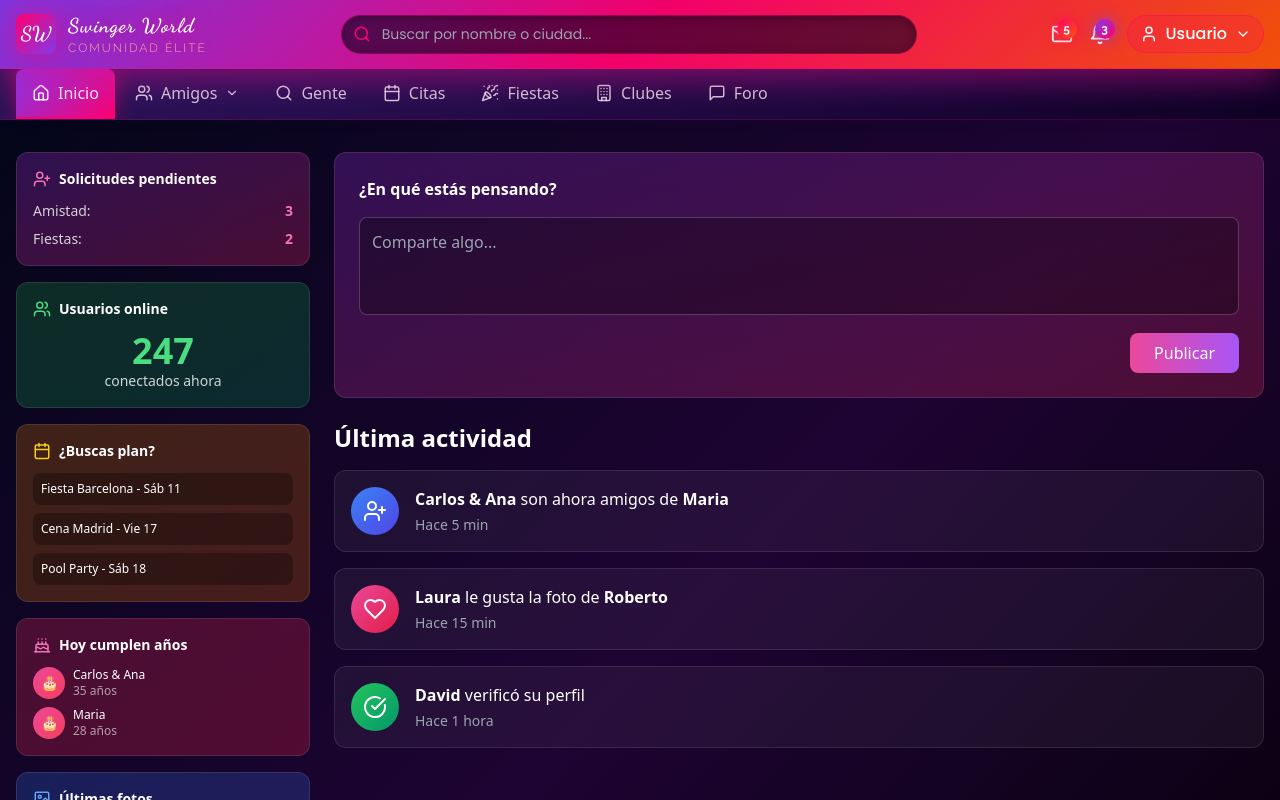
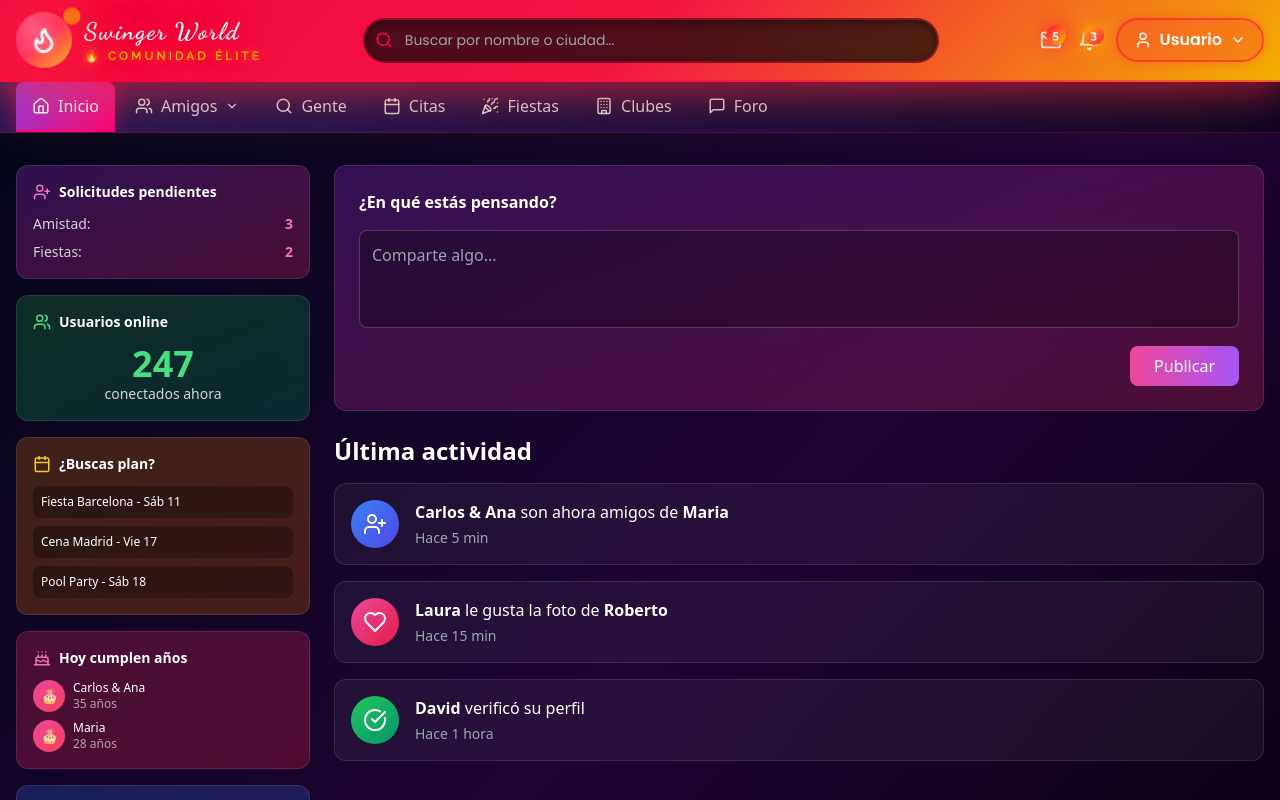
Before and after one commit to swinger79/swingerworldpro, a React (Vite) app: page / in a window 1280 px wide. Shown: the top 800 px of the page. Built offline with nearby package versions, Linux system fonts and the light colour scheme.

Commit message:
🔥 Apply Fire theme + Modern sexy circular logo with flame icon and animations

```diff
--- a/src/components/navigation/TopNavBar.jsx
+++ b/src/components/navigation/TopNavBar.jsx
@@ -1,6 +1,6 @@
 import React, { useState } from 'react';
 import { motion, AnimatePresence } from 'framer-motion';
-import { User, Mail, Bell, Search, ChevronDown, LogOut } from 'lucide-react';
+import { User, Mail, Bell, Search, ChevronDown, LogOut, Flame } from 'lucide-react';
 
 const TopNavBar = ({ currentUser = { name: 'Usuario', notifications: 3, messages: 5 }, onNavigate }) => {
   const [showUserMenu, setShowUserMenu] = useState(false);
@@ -8,80 +8,149 @@ const TopNavBar = ({ currentUser = { name: 'Usuario', notifications: 3, messages
 
   return (
     <div className="sticky top-0 z-50" style={{
-      background: 'linear-gradient(135deg, rgba(131,56,236,0.95) 0%, rgba(255,0,110,0.95) 50%, rgba(251,86,7,0.95) 100%)',
+      background: 'linear-gradient(135deg, rgba(255,8,68,0.95) 0%, rgba(255,23,68,0.95) 50%, rgba(255,184,0,0.95) 100%)',
       backdropFilter: 'blur(20px)',
-      boxShadow: '0 8px 32px rgba(255,0,110,0.4), 0 0 60px rgba(131,56,236,0.3)',
-      borderBottom: '1px solid rgba(255,0,110,0.3)'
+      boxShadow: '0 8px 32px rgba(255,8,68,0.5), 0 0 80px rgba(255,184,0,0.3)',
+      borderBottom: '2px solid rgba(255,8,68,0.4)'
     }}>
       <div className="max-w-7xl mx-auto px-4 py-3 flex items-center justify-between">
         <motion.div
-          whileHover={{ scale: 1.05 }}
+          whileHover={{ scale: 1.08, rotate: [0, -5, 5, 0] }}
+          whileTap={{ scale: 0.95 }}
           className="flex items-center space-x-3 cursor-pointer"
           onClick={() => onNavigate('inicio')}
         >
-          <div className="w-10 h-10 rounded-lg flex items-center justify-center font-bold text-white text-xl neon-pulse" style={{
-            background: 'linear-gradient(135deg, #FF006E 0%, #8338EC 100%)',
-            boxShadow: '0 0 30px rgba(255,0,110,0.6)',
-            fontFamily: "'Dancing Script', cursive"
-          }}>
-            SW
-          </div>
+          {/* Logo Moderno - Más sexy y dinámico */}
+          <motion.div
+            className="relative fire-pulse"
+            animate={{
+              rotate: [0, 5, -5, 0],
+            }}
+            transition={{
+              duration: 4,
+              repeat: Infinity,
+              ease: "easeInOut"
+            }}
+          >
+            {/* Círculo exterior con gradiente */}
+            <div className="w-14 h-14 rounded-full flex items-center justify-center relative overflow-hidden" style={{
+              background: 'linear-gradient(135deg, #FF0844 0%, #FF1744 50%, #FFB800 100%)',
+              boxShadow: '0 0 40px rgba(255,8,68,0.8), 0 0 80px rgba(255,184,0,0.4), inset 0 0 20px rgba(255,255,255,0.2)',
+            }}>
+              {/* Brillo interno animado */}
+              <motion.div
+                className="absolute inset-0 rounded-full"
+                style={{
+                  background: 'radial-gradient(circle at 30% 30%, rgba(255,255,255,0.4) 0%, transparent 60%)',
+                }}
+                animate={{
+                  scale: [1, 1.2, 1],
+                  opacity: [0.5, 0.8, 0.5]
+                }}
+                transition={{
+                  duration: 2,
+                  repeat: Infinity,
+                  ease: "easeInOut"
+                }}
+              />
+
+              {/* Icono de fuego en el centro */}
+              <Flame
+                size={28}
+                className="text-white relative z-10"
+                style={{
+                  filter: 'drop-shadow(0 0 10px rgba(255,255,255,0.8))',
+                  strokeWidth: 2.5
+                }}
+              />
+            </div>
+
+            {/* Partículas decorativas */}
+            <motion.div
+              className="absolute -top-1 -right-1 w-3 h-3 rounded-full"
+              style={{ background: '#FFB800' }}
+              animate={{
+                scale: [1, 1.5, 1],
+                opacity: [1, 0.5, 1]
+              }}
+              transition={{
+                duration: 2,
+                repeat: Infinity,
+                delay: 0.5
+              }}
+            />
+          </motion.div>
+
           <div>
-            <h1 className="text-xl font-bold text-white neon-text" style={{
-              textShadow: '0 0 20px rgba(255,0,110,0.8)',
-              fontFamily: "'Dancing Script', cursive",
-              fontWeight: 700,
-              letterSpacing: '1px'
+            <motion.h1
+              className="text-2xl font-bold text-white fire-text"
+              style={{
+                fontFamily: "'Dancing Script', cursive",
+                fontWeight: 700,
+                letterSpacing: '1.5px',
+                textShadow: '0 0 30px rgba(255,8,68,0.8), 0 0 60px rgba(255,184,0,0.5)'
+              }}
+              whileHover={{
+                scale: 1.05,
+                textShadow: '0 0 40px rgba(255,8,68,1), 0 0 80px rgba(255,184,0,0.8)'
+              }}
+            >
+              Swinger World
+            </motion.h1>
+            <p className="text-xs" style={{
+              color: '#FFB800',
+              fontFamily: "'Raleway', sans-serif",
+              fontWeight: 600,
+              letterSpacing: '3px',
+              textTransform: 'uppercase',
+              textShadow: '0 0 10px rgba(255,184,0,0.5)'
             }}>
-              Swinger World
-            </h1>
-            <p className="text-xs" style={{
-              color: '#FFA69E',
-              fontFamily: "'Raleway', sans-serif",
-              fontWeight: 300,
-              letterSpacing: '2px',
-              textTransform: 'uppercase'
-            }}>
-              Comunidad Élite
+              🔥 Comunidad Élite
             </p>
           </div>
         </motion.div>
 
         <div className="flex-1 max-w-xl mx-8">
           <div className="relative">
-            <Search className="absolute left-3 top-1/2 transform -translate-y-1/2" size={18} style={{ color: '#FF006E' }} />
+            <Search className="absolute left-3 top-1/2 transform -translate-y-1/2" size={18} style={{ color: '#FF0844' }} />
             <input
               type="text"
               placeholder="Buscar por nombre o ciudad..."
               value={searchQuery}
               onChange={(e) => setSearchQuery(e.target.value)}
-              className="w-full py-2 pl-10 pr-4 text-white placeholder-gray-400 focus:outline-none rounded-full transition-all"
+              className="w-full py-2.5 pl-10 pr-4 text-white placeholder-gray-400 focus:outline-none rounded-full transition-all"
               style={{
-                background: 'rgba(13,2,33,0.6)',
-                border: '1px solid rgba(255,0,110,0.3)',
-                boxShadow: 'inset 0 2px 10px rgba(0,0,0,0.3)',
+                background: 'rgba(10,10,10,0.7)',
+                border: '2px solid rgba(255,8,68,0.3)',
+                boxShadow: 'inset 0 2px 10px rgba(0,0,0,0.5)',
                 fontFamily: "'Poppins', sans-serif",
                 fontSize: '0.875rem',
                 fontWeight: 400
               }}
-              onFocus={(e) => e.target.style.boxShadow = '0 0 20px rgba(255,0,110,0.4), inset 0 2px 10px rgba(0,0,0,0.3)'}
-              onBlur={(e) => e.target.style.boxShadow = 'inset 0 2px 10px rgba(0,0,0,0.3)'}
+              onFocus={(e) => {
+                e.target.style.border = '2px solid rgba(255,8,68,0.6)';
+                e.target.style.boxShadow = '0 0 30px rgba(255,8,68,0.5), inset 0 2px 10px rgba(0,0,0,0.5)';
+              }}
+              onBlur={(e) => {
+                e.target.style.border = '2px solid rgba(255,8,68,0.3)';
+                e.target.style.boxShadow = 'inset 0 2px 10px rgba(0,0,0,0.5)';
+              }}
             />
           </div>
         </div>
 
         <div className="flex items-center space-x-4">
           <motion.button
-            whileHover={{ scale: 1.1 }}
-            whileTap={{ scale: 0.95 }}
+            whileHover={{ scale: 1.15, rotate: 10 }}
+            whileTap={{ scale: 0.9 }}
             onClick={() => onNavigate('mensajes')}
-            className="relative text-white hover:text-pink-400 transition-all"
+            className="relative text-white transition-all"
           >
             <Mail size={22} />
             {currentUser.messages > 0 && (
-              <span className="absolute -top-1 -right-1 text-white text-xs rounded-full w-5 h-5 flex items-center justify-center neon-pulse" style={{
-                background: 'linear-gradient(135deg, #FF006E 0%, #FB5607 100%)',
-                boxShadow: '0 0 15px rgba(255,0,110,0.8)',
+              <span className="absolute -top-1 -right-1 text-white text-xs rounded-full w-5 h-5 flex items-center justify-center fire-pulse" style={{
+                background: 'linear-gradient(135deg, #FF0844 0%, #FFB800 100%)',
+                boxShadow: '0 0 20px rgba(255,8,68,0.8)',
                 fontFamily: "'Raleway', sans-serif",
                 fontWeight: 700
               }}>
@@ -91,16 +160,16 @@ const TopNavBar = ({ currentUser = { name: 'Usuario', notifications: 3, messages
           </motion.button>
 
           <motion.button
-            whileHover={{ scale: 1.1 }}
-            whileTap={{ scale: 0.95 }}
+            whileHover={{ scale: 1.15, rotate: -10 }}
+            whileTap={{ scale: 0.9 }}
             onClick={() => onNavigate('avisos')}
-            className="relative text-white hover:text-pink-400 transition-all"
+            className="relative text-white transition-all"
           >
             <Bell size={22} />
             {currentUser.notifications > 0 && (
-              <span className="absolute -top-1 -right-1 text-white text-xs rounded-full w-5 h-5 flex items-center justify-center neon-pulse" style={{
-                background: 'linear-gradient(135deg, #8338EC 0%, #FF006E 100%)',
-                boxShadow: '0 0 15px rgba(131,56,236,0.8)',
+              <span className="absolute -top-1 -right-1 text-white text-xs rounded-full w-5 h-5 flex items-center justify-center fire-pulse" style={{
+                background: 'linear-gradient(135deg, #FFB800 0%, #FF1744 100%)',
+                boxShadow: '0 0 20px rgba(255,184,0,0.8)',
                 fontFamily: "'Raleway', sans-serif",
                 fontWeight: 700
               }}>
@@ -111,33 +180,37 @@ const TopNavBar = ({ currentUser = { name: 'Usuario', notifications: 3, messages
 
           <div className="relative">
             <motion.button
-              whileHover={{ scale: 1.05 }}
+              whileHover={{ scale: 1.08 }}
+              whileTap={{ scale: 0.95 }}
               onClick={() => setShowUserMenu(!showUserMenu)}
-              className="flex items-center space-x-2 rounded-full px-3 py-1.5 transition-all"
+              className="flex items-center space-x-2 rounded-full px-4 py-2 transition-all"
               style={{
-                background: 'rgba(255,0,110,0.2)',
-                border: '1px solid rgba(255,0,110,0.4)',
-                boxShadow: showUserMenu ? '0 0 20px rgba(255,0,110,0.6)' : 'none',
+                background: 'rgba(255,8,68,0.2)',
+                border: '2px solid rgba(255,8,68,0.5)',
+                boxShadow: showUserMenu ? '0 0 30px rgba(255,8,68,0.8)' : '0 0 10px rgba(255,8,68,0.3)',
                 fontFamily: "'Poppins', sans-serif",
-                fontWeight: 500
+                fontWeight: 600
               }}
             >
               <User size={18} className="text-white" />
               <span className="text-white">{currentUser.name}</span>
-              <ChevronDown size={16} className="text-white" style={{ transform: showUserMenu ? 'rotate(180deg)' : 'rotate(0)', transition: 'transform 0.3s' }} />
+              <ChevronDown size={16} className="text-white" style={{
+                transform: showUserMenu ? 'rotate(180deg)' : 'rotate(0)',
+                transition: 'transform 0.3s'
+              }} />
             </motion.button>
 
             <AnimatePresence>
               {showUserMenu && (
                 <motion.div
-                  initial={{ opacity: 0, y: -10 }}
-                  animate={{ opacity: 1, y: 0 }}
-                  exit={{ opacity: 0, y: -10 }}
+                  initial={{ opacity: 0, y: -10, scale: 0.95 }}
+                  animate={{ opacity: 1, y: 0, scale: 1 }}
+                  exit={{ opacity: 0, y: -10, scale: 0.95 }}
                   className="absolute right-0 mt-2 w-56 rounded-xl shadow-2xl overflow-hidden"
                   style={{
-                    background: 'linear-gradient(145deg, rgba(131,56,236,0.95) 0%, rgba(13,2,33,0.98) 100%)',
-                    border: '1px solid rgba(255,0,110,0.3)',
-                    boxShadow: '0 0 40px rgba(255,0,110,0.4)',
+                    background: 'linear-gradient(145deg, rgba(255,8,68,0.95) 0%, rgba(10,10,10,0.98) 100%)',
+                    border: '2px solid rgba(255,8,68,0.4)',
+                    boxShadow: '0 0 50px rgba(255,8,68,0.6)',
                     fontFamily: "'Poppins', sans-serif"
                   }}
                 >
@@ -155,8 +228,14 @@ const TopNavBar = ({ currentUser = { name: 'Usuario', notifications: 3, messages
                         fontWeight: 500,
                         fontSize: '0.875rem'
                       }}
-                      onMouseEnter={(e) => e.target.style.background = 'rgba(255,0,110,0.2)'}
-                      onMouseLeave={(e) => e.target.style.background = 'transparent'}
+                      onMouseEnter={(e) => {
+                        e.target.style.background = 'rgba(255,8,68,0.3)';
+                        e.target.style.boxShadow = 'inset 0 0 20px rgba(255,8,68,0.2)';
+                      }}
+                      onMouseLeave={(e) => {
+                        e.target.style.background = 'transparent';
+                        e.target.style.boxShadow = 'none';
+                      }}
                     >
                       {item.icon && <item.icon size={16} />}
                       {item.label}
--- a/src/index.css
+++ b/src/index.css
@@ -2,8 +2,8 @@
 @tailwind components;
 @tailwind utilities;
 
-/* Import Neon Theme */
-@import './styles/neon-theme.css';
+/* Import Sexy Fire Theme */
+@import './styles/sexy-theme.css';
 
 /* Sexy Typography */
 :root {
@@ -12,7 +12,6 @@
   --font-body: 'Poppins', sans-serif;
 }
 
-/* Base Styles con Tema Neón y Tipografía Sexy */
 * {
   margin: 0;
   padding: 0;
@@ -23,32 +22,28 @@ body {
   font-family: var(--font-body);
   -webkit-font-smoothing: antialiased;
   -moz-osx-font-smoothing: grayscale;
-  background: linear-gradient(135deg, #0D0221 0%, #1a0533 50%, #0D0221 100%);
+  background: linear-gradient(135deg, #0A0A0A 0%, #1a0000 50%, #0A0A0A 100%);
   min-height: 100vh;
   color: white;
   font-weight: 400;
   letter-spacing: 0.3px;
 }
 
-/* Títulos con fuente sexy */
 h1, h2, h3, h4, h5, h6 {
   font-family: var(--font-heading);
   font-weight: 700;
   letter-spacing: 0.5px;
 }
 
-/* Logo y elementos especiales con fuente script */
 .font-display {
   font-family: var(--font-display);
   font-weight: 600;
 }
 
-/* Mejorar legibilidad */
 p, span, div {
   line-height: 1.6;
 }
 
-/* Botones y labels con fuente más limpia */
 button, input, select, textarea {
   font-family: var(--font-body);
   letter-spacing: 0.3px;
@@ -58,7 +53,6 @@ code {
   font-family: source-code-pro, Menlo, Monaco, Consolas, 'Courier New', monospace;
 }
 
-/* AI Enhancements */
 @keyframes pulse-subtle {
   0%, 100% { opacity: 1; }
   50% { opacity: 0.9; }
@@ -68,40 +62,18 @@ code {
   animation: pulse-subtle 3s cubic-bezier(0.4, 0, 0.6, 1) infinite;
 }
 
-/* Neon Glow Effects */
-.neon-border {
-  border: 1px solid var(--sexy-border);
-  box-shadow: var(--sexy-glow);
-}
-
-.neon-hover:hover {
-  box-shadow: var(--sexy-glow-strong);
-  transform: translateY(-2px);
-  transition: all 0.3s ease;
-}
-
-/* Texto con peso variable para énfasis */
-.text-light { font-weight: 300; }
-.text-normal { font-weight: 400; }
-.text-medium { font-weight: 500; }
-.text-semibold { font-weight: 600; }
-.text-bold { font-weight: 700; }
-.text-black { font-weight: 900; }
-
-/* Títulos grandes con efecto sexy */
 .sexy-title {
   font-family: var(--font-display);
   font-size: 3rem;
   font-weight: 700;
-  background: linear-gradient(135deg, #FF006E 0%, #8338EC 50%, #FB5607 100%);
+  background: linear-gradient(135deg, #FF0844 0%, #FF1744 50%, #FFB800 100%);
   -webkit-background-clip: text;
   -webkit-text-fill-color: transparent;
   background-clip: text;
-  text-shadow: 0 0 30px rgba(255,0,110,0.3);
+  text-shadow: 0 0 30px rgba(255,8,68,0.3);
   letter-spacing: 1px;
 }
 
-/* Subtítulos con estilo */
 .sexy-subtitle {
   font-family: var(--font-heading);
   font-weight: 300;
--- /dev/null
+++ b/src/styles/sexy-theme.css
@@ -0,0 +1,64 @@
+/* Tema Fuego y Pasión - Rojo Intenso */
+:root {
+  --sexy-primary: #FF0844;
+  --sexy-secondary: #FFB800;
+  --sexy-accent: #FF1744;
+  --sexy-dark: #0A0A0A;
+  --sexy-darker: #000000;
+  --sexy-gradient-main: linear-gradient(135deg, #FF0844 0%, #FF1744 50%, #FFB800 100%);
+  --sexy-gradient-card: linear-gradient(145deg, rgba(255,8,68,0.15) 0%, rgba(10,10,10,0.95) 100%);
+  --sexy-glow: 0 0 30px rgba(255,8,68,0.5);
+  --sexy-glow-strong: 0 0 60px rgba(255,8,68,0.8), 0 0 100px rgba(255,23,68,0.4);
+  --sexy-border: rgba(255,8,68,0.3);
+  --sexy-hover: rgba(255,8,68,0.15);
+}
+
+/* Background Principal */
+body {
+  background: linear-gradient(135deg, #0A0A0A 0%, #1a0000 50%, #0A0A0A 100%);
+}
+
+/* Animaciones Fuego */
+@keyframes fire-pulse {
+  0%, 100% {
+    box-shadow: 0 0 20px rgba(255,8,68,0.4), 0 0 40px rgba(255,23,68,0.2);
+  }
+  50% {
+    box-shadow: 0 0 40px rgba(255,8,68,0.8), 0 0 80px rgba(255,184,0,0.4);
+  }
+}
+
+@keyframes fire-glow {
+  0%, 100% {
+    text-shadow: 0 0 10px rgba(255,8,68,0.8), 0 0 20px rgba(255,184,0,0.6);
+  }
+  50% {
+    text-shadow: 0 0 20px rgba(255,8,68,1), 0 0 40px rgba(255,184,0,0.8), 0 0 60px rgba(255,23,68,0.6);
+  }
+}
+
+.fire-pulse {
+  animation: fire-pulse 2s ease-in-out infinite;
+}
+
+.fire-text {
+  animation: fire-glow 3s ease-in-out infinite;
+}
+
+/* Scrollbar Personalizado Fuego */
+::-webkit-scrollbar {
+  width: 12px;
+}
+
+::-webkit-scrollbar-track {
+  background: var(--sexy-darker);
+}
+
+::-webkit-scrollbar-thumb {
+  background: var(--sexy-gradient-main);
+  border-radius: 6px;
+}
+
+::-webkit-scrollbar-thumb:hover {
+  box-shadow: var(--sexy-glow);
+}
```
